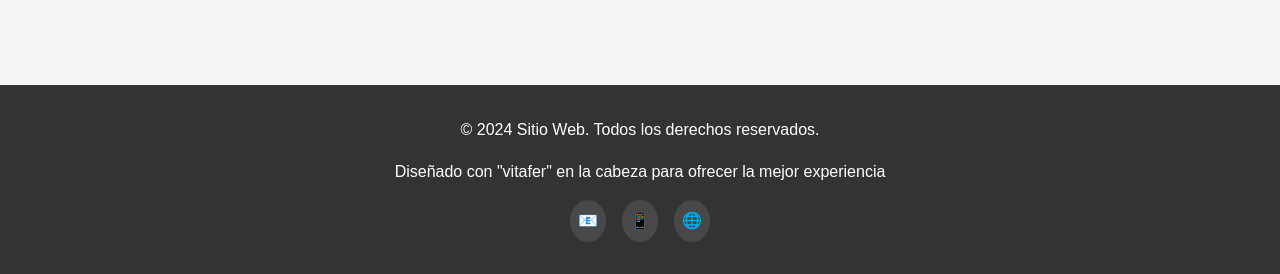
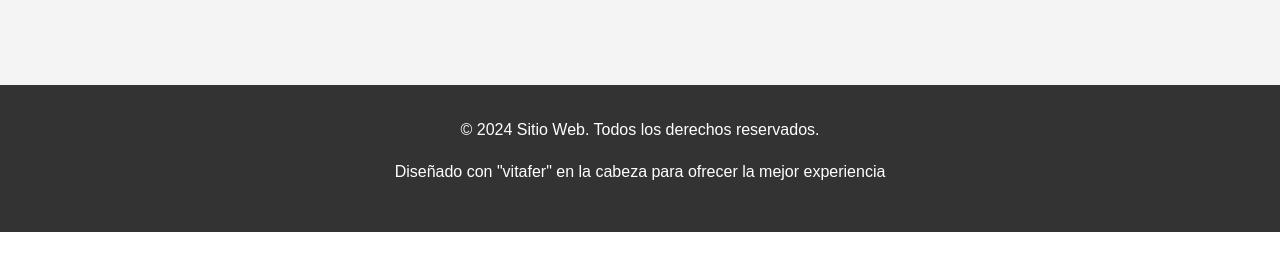
Before and after one commit to tacticalchicken69/Proyecto_Django, a Django app: template django/my_tennis_club/members/templates/main.html in a window 1280 px wide. Shown: the part 1073-1347 px from the top of the page. After the commit the page ends 1305 px from the top, so only its background shows below. Run offline with Django 5.2, Linux system fonts and the light colour scheme; the template is opened without the code that fills it, so the values that code supplies are empty.

Commit message:
ya termine

```diff
--- a/django/my_tennis_club/members/templates/master.html
+++ b/django/my_tennis_club/members/templates/master.html
@@ -238,11 +238,7 @@
         <div class="footer-content">
             <p>&copy; 2024 Sitio Web. Todos los derechos reservados.</p>
             <p>Diseñado con "vitafer" en la cabeza para ofrecer la mejor experiencia</p>
-            <div class="social-links">
-                <a href="#">📧</a>
-                <a href="#">📱</a>
-                <a href="#">🌐</a>
-            </div>
+
         </div>
     </footer>
 </body>
```
